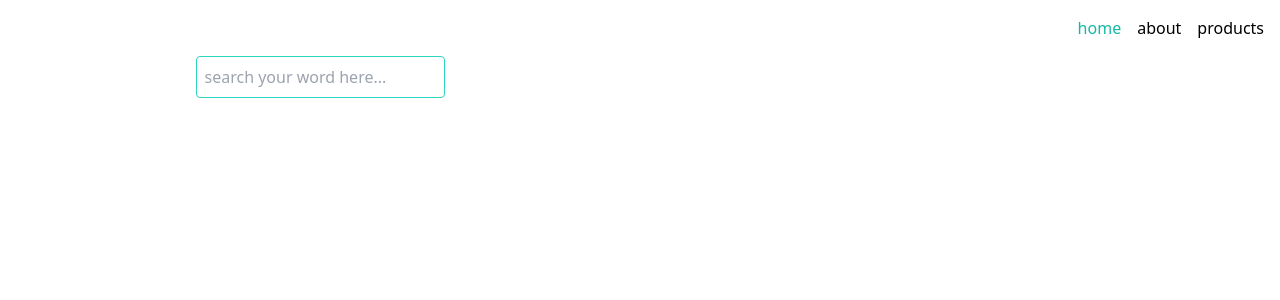
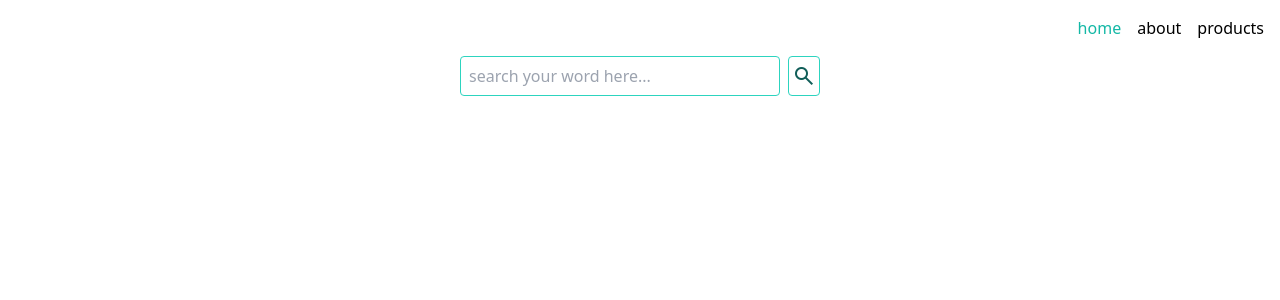
Before and after one commit to AESHADOW/dictionary, a Nuxt app: page / in a window 1280 px wide. Shown: the top 300 px of the page. Built offline with nearby package versions, Linux system fonts and the light colour scheme.

Commit message:
Update Search.vue

```diff
--- a/components/Search.vue
+++ b/components/Search.vue
@@ -1,9 +1,9 @@
 
 <template>
-        <div class="flex gap-2 h-10 w-1/2 justify-center ">
-            <input type="text" id="search" @keyup="search(word)"
+        <div class="flex gap-2 h-10 relative justify-center ">
+            <input type="text" id="search" @click.enter="search(word)"
              v-model="word" placeholder="search your word here..."
-             class="outline-none fixed p-2 border border-teal-400 rounded text-teal-800
+             class="outline-none relative w-80 p-2 border border-teal-400 rounded text-teal-800
               hover:border-teal-700 hover:bg-teal-300 hover:text-teal-100"
              v-motion-roll-visible-top>
             <span
```
